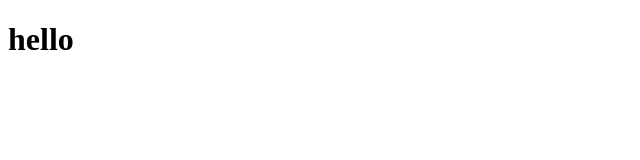
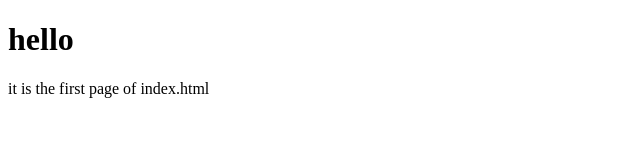
Before and after one commit to MaryamMirzada/Git-Practice, a plain HTML site: page index.html in a window 1280 px wide. Shown: the whole page, without its empty margins (0-640 px from the left). Drawn offline with Linux system fonts and the light colour scheme.

Commit message:
index update

```diff
--- a/index.html
+++ b/index.html
@@ -9,5 +9,8 @@
     <h1>
         hello
     </h1>
+    <p>
+        it is the first page of index.html
+    </p>
 </body>
 </html>
```
